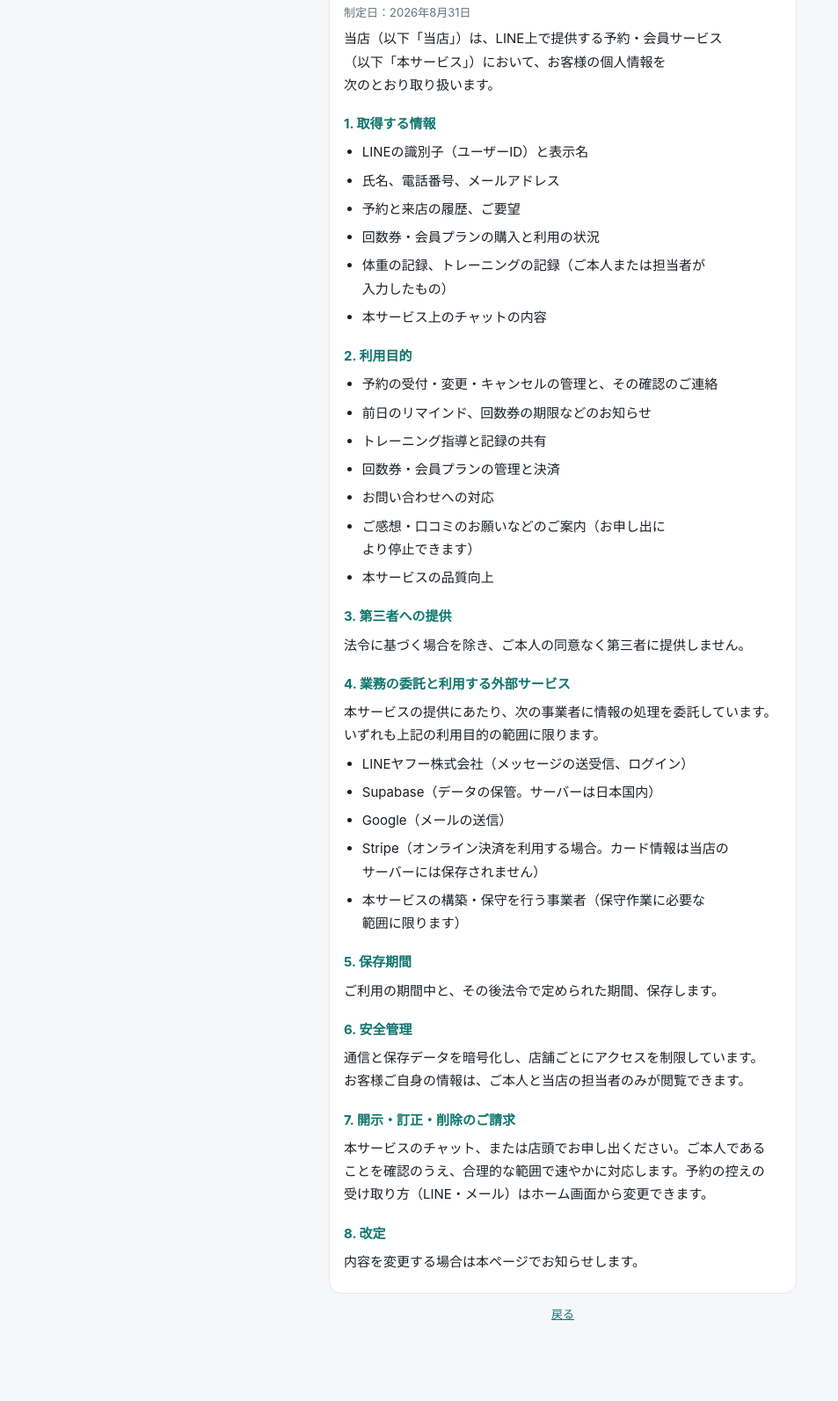
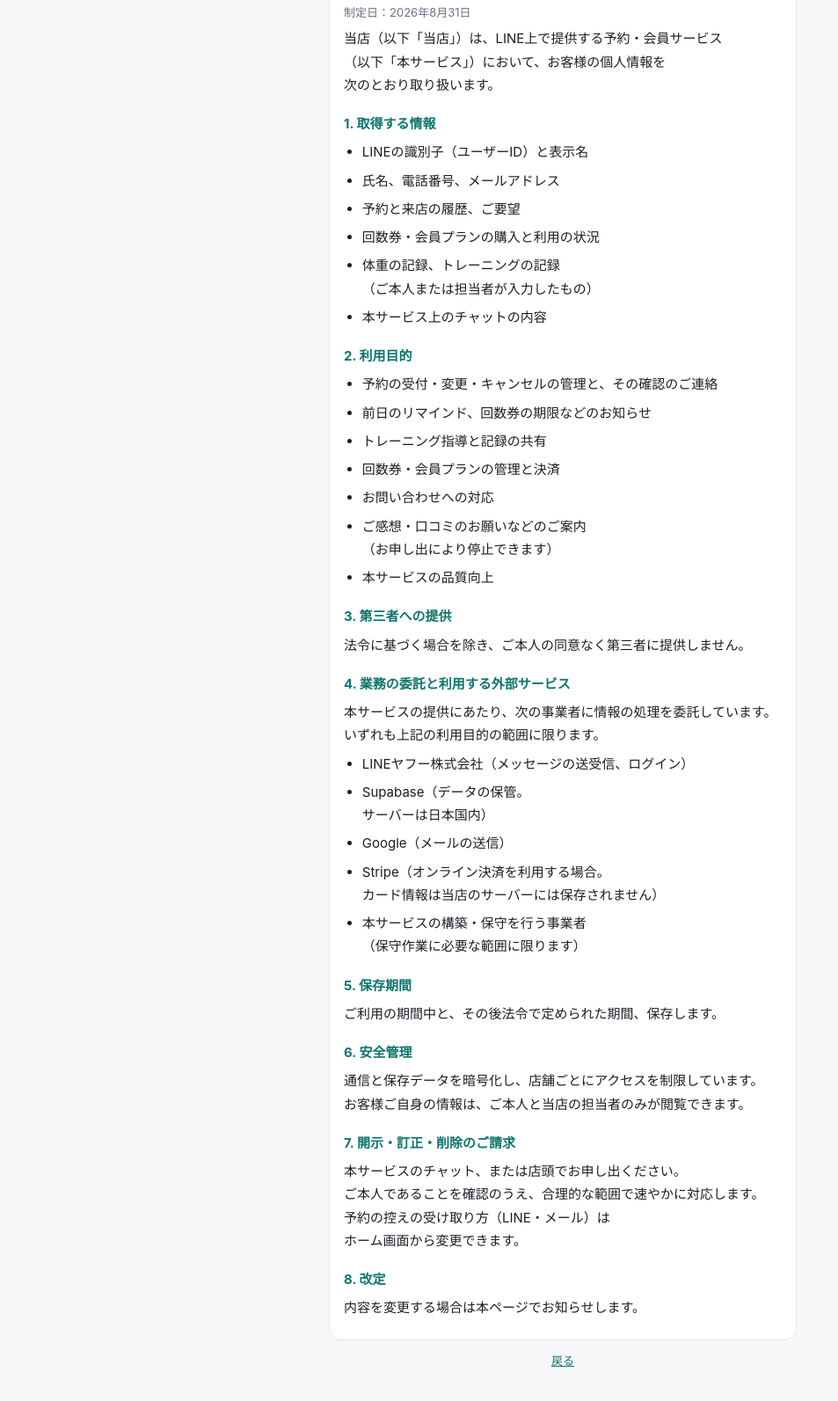
Before and after one commit to mura2462-code/yoyaku-web, a plain HTML site: page privacy.html in a window 1280 px wide. Shown: the part 119-1712 px from the top of the page at 88% size, without its empty margins (0-953 px from the left). Before the commit the page ends 1671 px from the top, so only its background shows below. Drawn offline with Linux system fonts and the light colour scheme.

Commit message:
deploy web (privacy.html)

```diff
--- a/privacy.html
+++ b/privacy.html
@@ -68,6 +68,10 @@
 /* 逆にメールアドレス・URL は長いので、どこで切ってでも溢れさせない */
 :where(a[href^="mailto:"],a[href^="http"],.jp-break,code,kbd,samp){ overflow-wrap: anywhere; }
 
+/* 括弧でくくった語（「…」（…）【…】など）は途中で折らない。短いものは .jp-nowrap、
+   長いもの（全角16字超）は「かたまりごと次の行へ送り、それでも入らなければ中で折る」 */
+.jp-keep{ display:inline-block; max-width:100%; text-decoration:inherit; text-indent:0; }
+
 /* 数字＋単位・記号の分断防止（例: 500 件, 8:00〜20:00） */
 .jp-unit{ white-space: nowrap; }
 
@@ -85,20 +89,20 @@
 </style>
 </head>
 <body>
-<header id="store-name">個人情報の<wbr>取扱いに<wbr>ついて</header>
+<header id="store-name">個人情報の<wbr>取扱いについて</header>
 <main>
 <div class="card">
-<h1>個人情報の<wbr>取扱いに<wbr>ついて</h1>
+<h1>個人情報の<wbr>取扱いについて</h1>
 <p class="sub">制定日：<span class="jp-nowrap">2026年</span>8月<wbr><span class="jp-nowrap">31日</span></p>
-<p><span id="store-inline">当店</span>（以下<wbr>「当店」）<wbr>は、<wbr>LINE上で<wbr>提供する<wbr>予約・<wbr>会員サービス<wbr>（以下<wbr>「本サービス」）<wbr>に<wbr>おいて、<wbr>お客様の<wbr>個人情報を<wbr>次の<wbr>とおり取り扱います。</p>
+<p><span id="store-inline">当店</span><span class="jp-nowrap">（以下「当店」）は</span>、<wbr>LINE上で<wbr>提供する<wbr>予約・<wbr>会員サービス<wbr><span class="jp-nowrap">（以下「本サービス」）に</span><wbr>おいて、<wbr>お客様の<wbr>個人情報を<wbr>次のとおり取り<wbr>扱います。</p>
 
 <h2>1. 取得する<wbr>情報</h2>
 <ul>
-<li>LINEの<wbr>識別子<wbr>（ユーザーID）<wbr>と<wbr>表示名</li>
+<li>LINEの<wbr>識別子<wbr><span class="jp-nowrap">（ユーザーID）と</span><wbr>表示名</li>
 <li>氏名、<wbr>電話番号、<wbr>メールアドレス</li>
 <li>予約と<wbr>来店の<wbr>履歴、<wbr>ご要望</li>
 <li>回数券・<wbr>会員プランの<wbr>購入と<wbr>利用の<wbr>状況</li>
-<li>体重の<wbr>記録、<wbr>トレーニングの<wbr>記録<wbr>（ご本人または<wbr>担当者が<wbr>入力した<wbr>もの）</li>
+<li>体重の<wbr>記録、<wbr>トレーニングの<wbr>記録<wbr><span class="jp-keep">（ご本人または担当者が入力したもの）</span></li>
 <li>本サービス上の<wbr>チャットの<wbr>内容</li>
 </ul>
 
@@ -109,7 +113,7 @@
 <li>トレーニング指導と<wbr>記録の<wbr>共有</li>
 <li>回数券・<wbr>会員プランの<wbr>管理と<wbr>決済</li>
 <li>お問い合わせへの<wbr>対応</li>
-<li>ご感想・<wbr>口コミの<wbr>お願いなどの<wbr>ご案内<wbr>（お申し出に<wbr>より<wbr>停止できます）</li>
+<li>ご感想・<wbr>口コミの<wbr>お願いなどの<wbr>ご案内<wbr><span class="jp-nowrap">（お申し出により停止できます）</span></li>
 <li>本サービスの<wbr>品質向上</li>
 </ul>
 
@@ -117,23 +121,23 @@
 <p>法令に<wbr>基づく<wbr>場合を<wbr>除き、<wbr>ご本人の<wbr>同意なく<wbr>第三者に<wbr>提供しません。</p>
 
 <h2>4. 業務の<wbr>委託と<wbr>利用する<wbr>外部サービス</h2>
-<p>本サービスの<wbr>提供に<wbr>あたり、<wbr>次の<wbr>事業者に<wbr>情報の<wbr>処理を<wbr>委託しています。<wbr>いずれも<wbr>上記の<wbr>利用目的の<wbr>範囲に<wbr>限ります。</p>
+<p>本サービスの<wbr>提供に<wbr>あたり、<wbr>次の<wbr>事業者に<wbr>情報の<wbr>処理を<wbr>委託しています。<br class="jp-sent">いずれも<wbr>上記の<wbr>利用目的の<wbr>範囲に<wbr>限ります。</p>
 <ul>
-<li>LINEヤフー株式会社<wbr>（メッセージの<wbr>送受信、<wbr>ログイン）</li>
-<li>Supabase<wbr>（データの<wbr>保管。<wbr>サーバーは<wbr>日本国内）</li>
-<li>Google<wbr>（メールの<wbr>送信）</li>
-<li>Stripe<wbr>（オンライン決済を<wbr>利用する<wbr>場合。<wbr>カード情報は<wbr>当店の<wbr>サーバーには<wbr>保存されません）</li>
-<li>本サービスの<wbr>構築・<wbr>保守を<wbr>行う<wbr>事業者<wbr>（保守作業に<wbr>必要な<wbr>範囲に<wbr>限ります）</li>
+<li>LINEヤフー株式会社<wbr><span class="jp-nowrap">（メッセージの送受信、ログイン）</span></li>
+<li>Supabase<wbr>（データの<wbr>保管。<br class="jp-sent">サーバーは<wbr>日本国内）</li>
+<li>Google<wbr><span class="jp-nowrap">（メールの送信）</span></li>
+<li>Stripe<wbr>（オンライン決済を<wbr>利用する<wbr>場合。<br class="jp-sent">カード情報は<wbr>当店の<wbr>サーバーには<wbr>保存されません）</li>
+<li>本サービスの<wbr>構築・<wbr>保守を<wbr>行う<wbr>事業者<wbr><span class="jp-keep">（保守作業に必要な範囲に限ります）</span></li>
 </ul>
 
 <h2>5. 保存期間</h2>
 <p>ご利用の<wbr>期間中と、<wbr>その<wbr>後法令で<wbr>定められた<wbr>期間、<wbr>保存します。</p>
 
 <h2>6. 安全管理</h2>
-<p>通信と<wbr>保存データを<wbr>暗号化し、<wbr>店舗ごとに<wbr>アクセスを<wbr>制限しています。<wbr>お客様ご自身の<wbr>情報は、<wbr>ご本人と<wbr>当店の<wbr>担当者のみが<wbr>閲覧できます。</p>
+<p>通信と<wbr>保存データを<wbr>暗号化し、<wbr>店舗ごとに<wbr>アクセスを<wbr>制限しています。<br class="jp-sent">お客様ご自身の<wbr>情報は、<wbr>ご本人と<wbr>当店の<wbr>担当者のみが<wbr>閲覧できます。</p>
 
 <h2>7. 開示・<wbr>訂正・<wbr>削除の<wbr>ご請求</h2>
-<p>本サービスの<wbr>チャット、<wbr>または<wbr>店頭で<wbr>お申し出<wbr>ください。<wbr>ご本人である<wbr>ことを<wbr>確認の<wbr>うえ、<wbr>合理的な<wbr>範囲で<wbr>速やかに<wbr>対応します。<wbr>予約の<wbr>控えの<wbr>受け取り方<wbr>（LINE・<wbr>メール）<wbr>は<wbr>ホーム画面から<wbr>変更できます。</p>
+<p>本サービスの<wbr>チャット、<wbr>または<wbr>店頭で<wbr>お申し出<wbr>ください。<br class="jp-sent">ご本人であることを<wbr>確認のうえ、<wbr>合理的な<wbr>範囲で<wbr>速やかに<wbr>対応します。<br class="jp-sent">予約の<wbr>控えの<wbr>受け取り方<wbr><span class="jp-nowrap">（LINE・メール）は</span><wbr>ホーム画面から<wbr>変更できます。</p>
 
 <h2>8. 改定</h2>
 <p>内容を<wbr>変更する<wbr>場合は<wbr>本ページで<wbr>お知らせします。</p>
```
